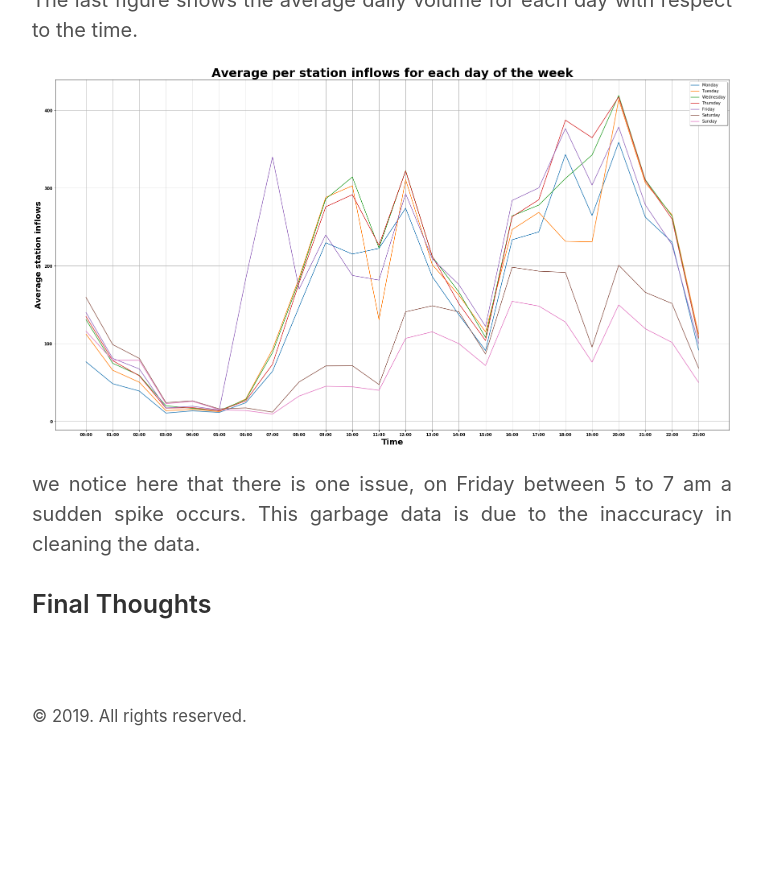
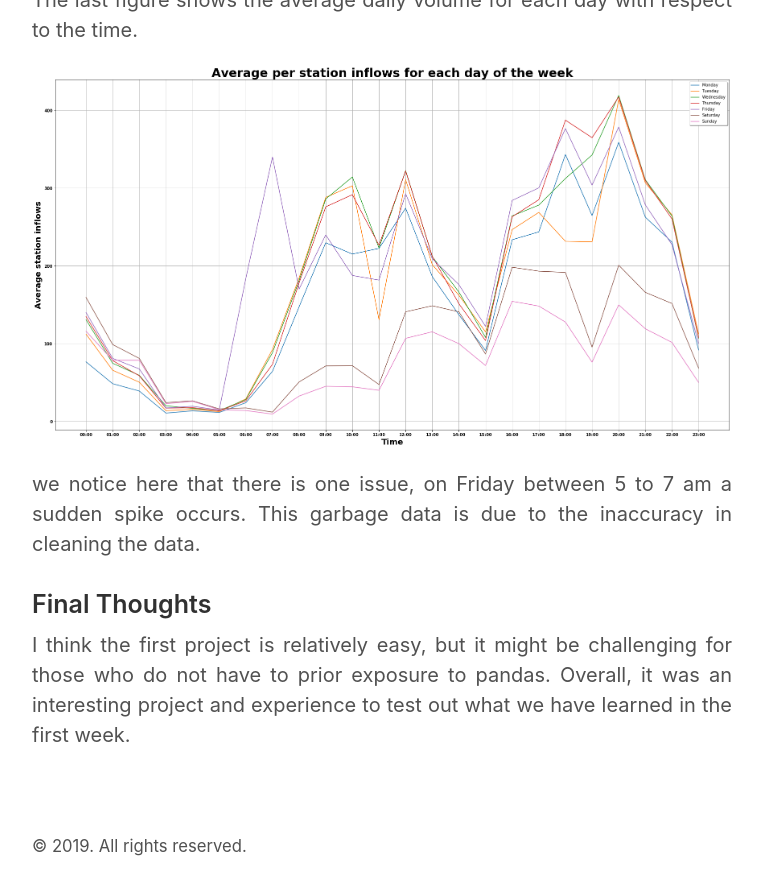
Before and after one commit to RayanAlthonian/RayanAlthonian.github.io, a Jekyll site: the page built from _posts/2019-09-07-FirstProject.md, in a window 1280 px wide and 900 px high, scrolled down 2502 px. Shown: the top 895 px of the window, without its empty margins (258-1021 px from the left). Built offline with Jekyll 4.4.1, drawn with Linux system fonts in a browser that asks for light colours; before the commit the page ends 3272 px from its top, so only the background shows below that.

Commit message:
13 commit

```diff
--- a/_posts/2019-09-07-FirstProject.md
+++ b/_posts/2019-09-07-FirstProject.md
@@ -36,3 +36,8 @@ we notice here that there is one issue, on Friday between 5 to 7 am a sudden spi
 {: style="text-align: justify"}
 
 ### Final Thoughts
+
+I think the first project is relatively easy, but it might be challenging for those
+who do not have to prior exposure to pandas. Overall, it was an interesting project
+and experience to test out what we have learned in the first week.
+{: style="text-align: justify"}
```
